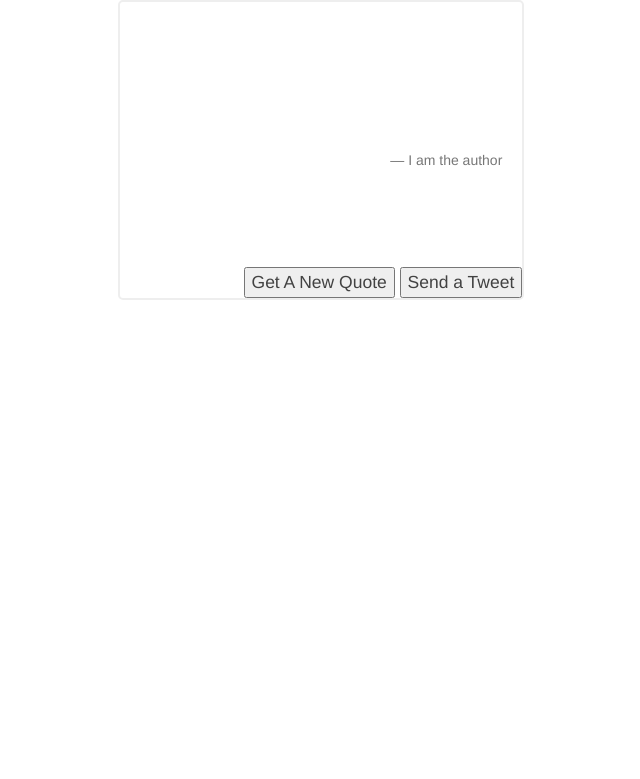
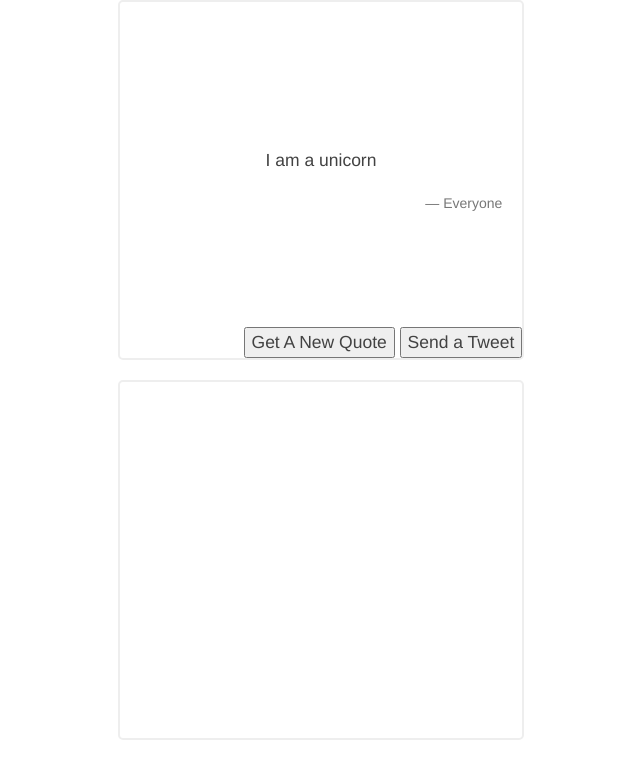
Before and after one commit to markediez/markediez.github.io, a PHP site: page /projects/fcc/front-end/random-quote-machine/index.html in a window 1280 px wide. Shown: the top 779 px of the page, without its empty margins (319-959 px from the left). Run offline with PHP 8.4, Linux system fonts and the light colour scheme; some libraries are stand-ins or nearby versions.

Commit message:
Set up task container

```diff
--- a/projects/fcc/front-end/random-quote-machine/css/index.css
+++ b/projects/fcc/front-end/random-quote-machine/css/index.css
@@ -5,11 +5,17 @@
     display: flex;
     flex-direction: column;
     justify-content: center;
-    min-height: 300px; }
+    height: 45vh; }
     .row #random_quote blockquote #action {
       position: absolute;
       bottom: 0;
       right: 0;
       align-self: flex-end; }
 
+.row #task_container #content {
+  display: flex;
+  height: 45vh;
+  border: 2px solid #EEEEEE;
+  border-radius: 5px; }
+
 /*# sourceMappingURL=index.css.map */
--- a/projects/fcc/front-end/random-quote-machine/index.html
+++ b/projects/fcc/front-end/random-quote-machine/index.html
@@ -13,8 +13,8 @@
     <div class="row">
       <div id="random_quote" class="col-md-offset-4 col-md-4">
         <blockquote>
-          <div class="quote"></div>
-          <small class="author">I am the author</small>
+          <div class="quote">I am a unicorn</div>
+          <small class="author">Everyone</small>
 
           <div id="action">
             <button onclick="changeQuote()">Get A New Quote</button>
@@ -26,7 +26,9 @@
 
     <div class="row">
       <div id="task_container" class="col-md-offset-4 col-md-4">
+        <div id="content">
 
+        </div>
       </div>
     </div>
 
--- a/projects/fcc/front-end/random-quote-machine/scss/index.scss
+++ b/projects/fcc/front-end/random-quote-machine/scss/index.scss
@@ -1,4 +1,5 @@
 $primary-color: #424242;
+$border-color: #EEEEEE;
 
 .row {
   #random_quote {
@@ -10,7 +11,7 @@ $primary-color: #424242;
       flex-direction: column;
       // flex-wrap: wrap;
       justify-content: center;
-      min-height: 300px;
+      height: 45vh;
 
       #action {
         position: absolute;
@@ -24,6 +25,11 @@ $primary-color: #424242;
 
 .row {
   #task_container {
-
+    #content {
+      display: flex;
+      height: 45vh;
+      border: 2px solid $border-color;
+      border-radius: 5px;
+    }
   }
 }
```
